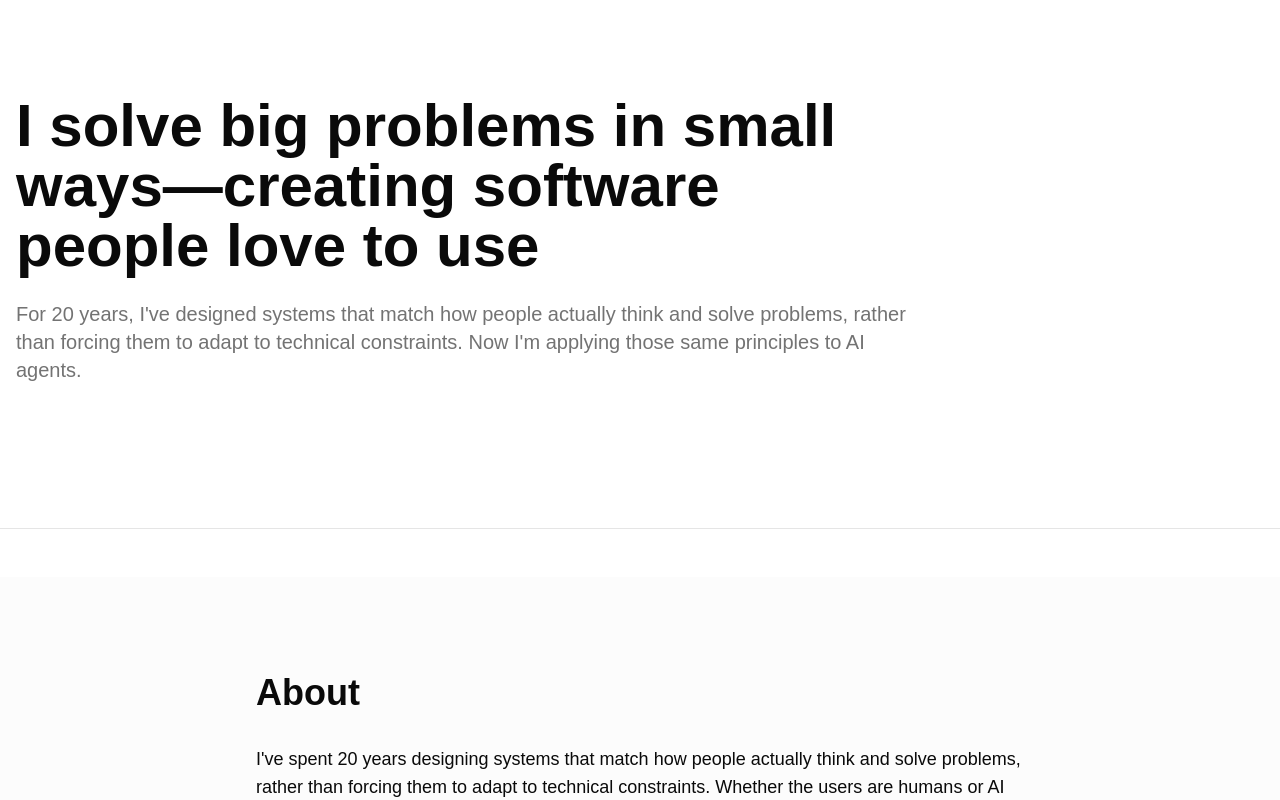
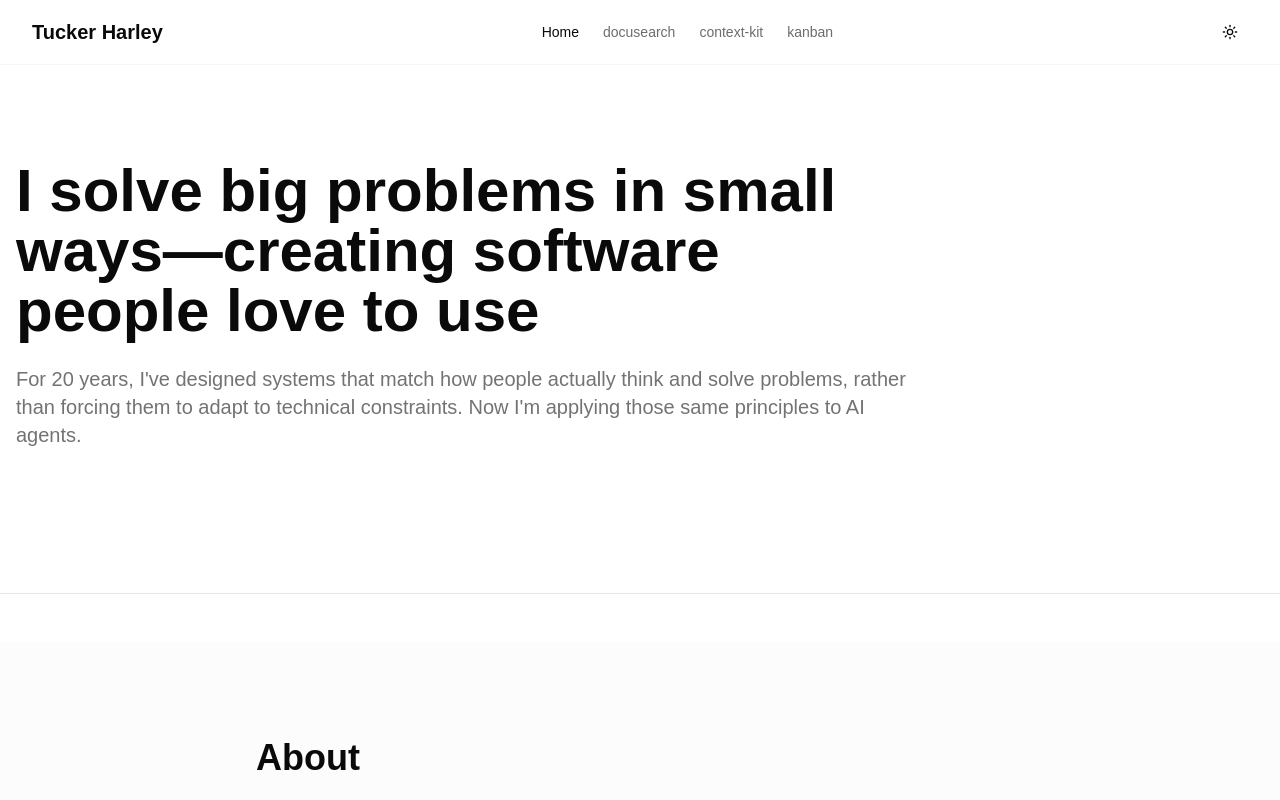
Before and after one commit to TuckerTucker/tkr-portfolio-v2, a React (Vite) app: page / in a window 1280 px wide. Shown: the top 800 px of the page. Built offline with nearby package versions, Linux system fonts and the light colour scheme; a web font is replaced by a local one.

Commit message:
fix(app): add Header and Footer components to App layout
- Import Header and Footer layout components
- Add flex flex-col layout to root div for proper spacing
- Add flex-1 to main element to fill available space
- Fixes missing navigation and footer on all pages

```diff
--- a/src/App.tsx
+++ b/src/App.tsx
@@ -1,5 +1,7 @@
 import { BrowserRouter, Routes, Route } from 'react-router-dom'
 import { ThemeProvider } from '@/providers/ThemeProvider'
+import { Header } from '@/components/layout/Header'
+import { Footer } from '@/components/layout/Footer'
 import Home from '@/pages/Home'
 import Docusearch from '@/pages/Docusearch'
 import ContextKit from '@/pages/ContextKit'
@@ -9,8 +11,9 @@ function App() {
   return (
     <ThemeProvider defaultTheme="system">
       <BrowserRouter>
-        <div className="min-h-screen bg-background font-sans antialiased">
-          <main>
+        <div className="min-h-screen bg-background font-sans antialiased flex flex-col">
+          <Header />
+          <main className="flex-1">
             <Routes>
               <Route path="/" element={<Home />} />
               <Route path="/docusearch" element={<Docusearch />} />
@@ -18,6 +21,7 @@ function App() {
               <Route path="/kanban" element={<Kanban />} />
             </Routes>
           </main>
+          <Footer />
         </div>
       </BrowserRouter>
     </ThemeProvider>
```
